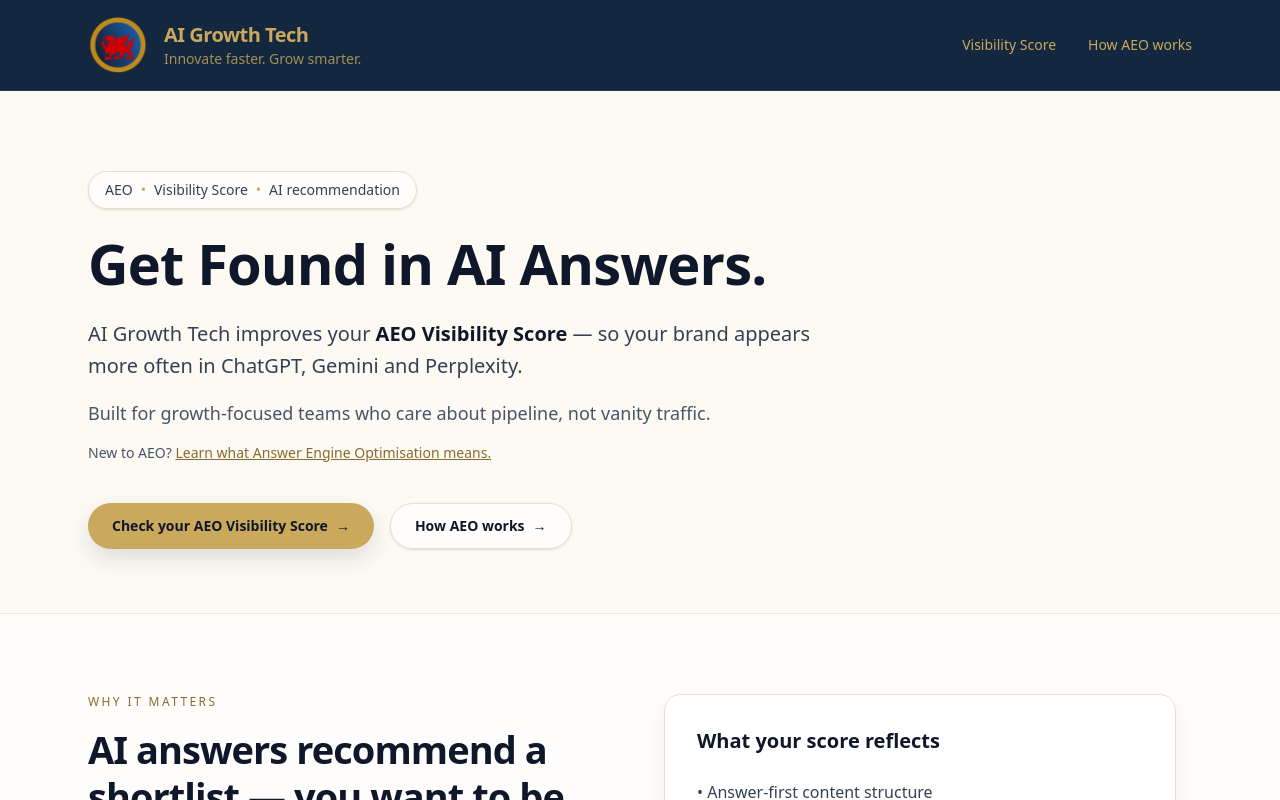
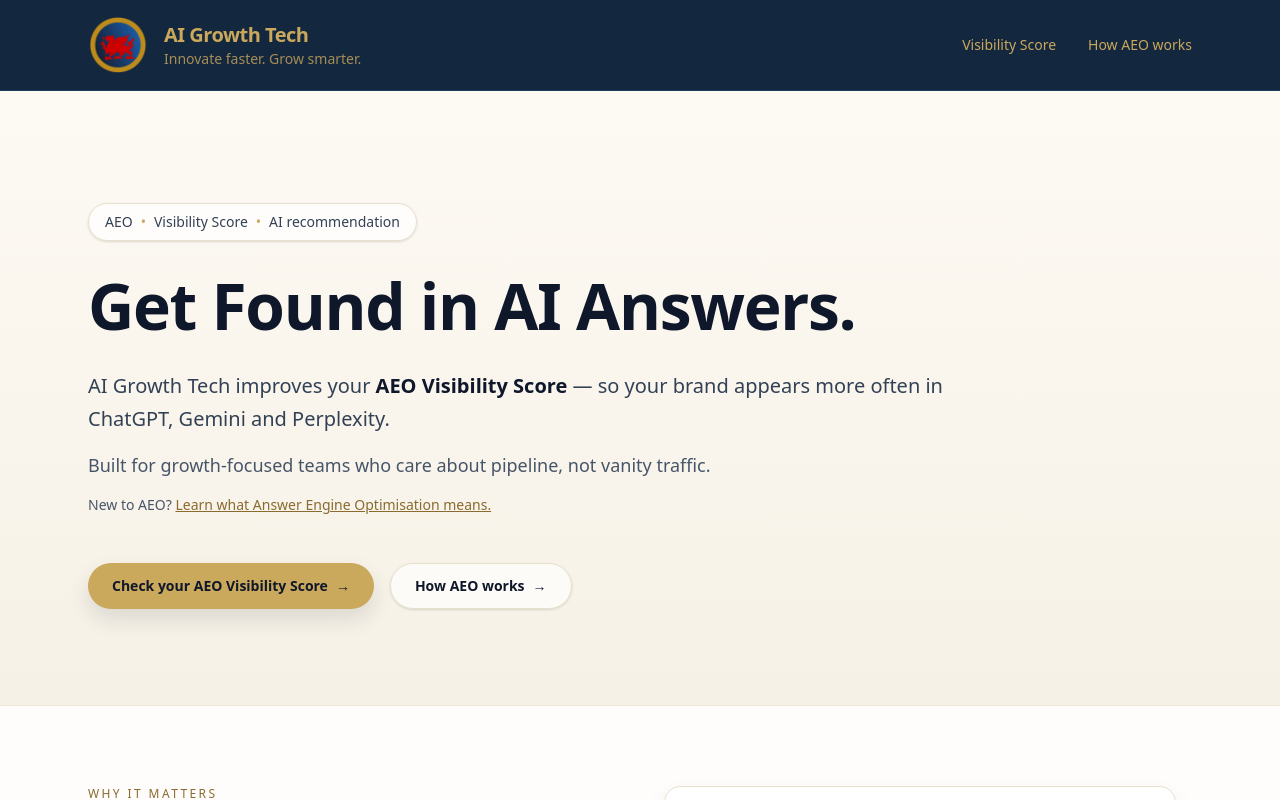
Before and after one commit to claireai-growthtech/ai-growthtech, a Next.js app: page / in a window 1280 px wide. Shown: the top 800 px of the page. Built offline with nearby package versions, Linux system fonts and the light colour scheme.

Commit message:
Improve hero section sizing and layout

```diff
--- a/app/page.tsx
+++ b/app/page.tsx
@@ -6,9 +6,9 @@
     <main className="bg-[#fdfaf4] text-[#0f172a]">
 
       {/* HERO */}
-      <section className="relative overflow-hidden">
-        <div className="max-w-6xl mx-auto px-6 pt-20 pb-16">
-          <div className="max-w-3xl">
+      <section className="relative overflow-hidden bg-gradient-to-b from-[#fdfaf4] to-[#f6f1e6]">
+        <div className="max-w-6xl mx-auto px-6 pt-28 pb-24">
+          <div className="max-w-4xl">
 
             <div className="inline-flex items-center gap-2 rounded-full border border-[#e8dfcc] bg-white/70 px-4 py-2 text-sm text-[#334155] shadow-sm">
               <span className="font-medium">AEO</span>
@@ -18,11 +18,11 @@
               <span>AI recommendation</span>
             </div>
 
-            <h1 className="mt-6 text-[40px] md:text-[56px] font-semibold tracking-[-0.015em] leading-[1.08]">
+            <h1 className="mt-8 text-[44px] md:text-[64px] font-semibold tracking-[-0.02em] leading-[1.02]">
               Get Found in AI Answers.
             </h1>
 
-            <p className="mt-6 text-lg md:text-xl leading-relaxed text-[#334155]">
+            <p className="mt-8 text-lg md:text-xl leading-relaxed text-[#334155]">
               AI Growth Tech improves your{" "}
               <span className="font-semibold text-[#0f172a]">
                 AEO Visibility Score
@@ -41,7 +41,7 @@
               </Link>
             </p>
 
-            <div className="mt-10 flex flex-wrap gap-4">
+            <div className="mt-12 flex flex-wrap gap-4">
               <Button href="/aeo-visibility-score">
                 Check your AEO Visibility Score
               </Button>
```
